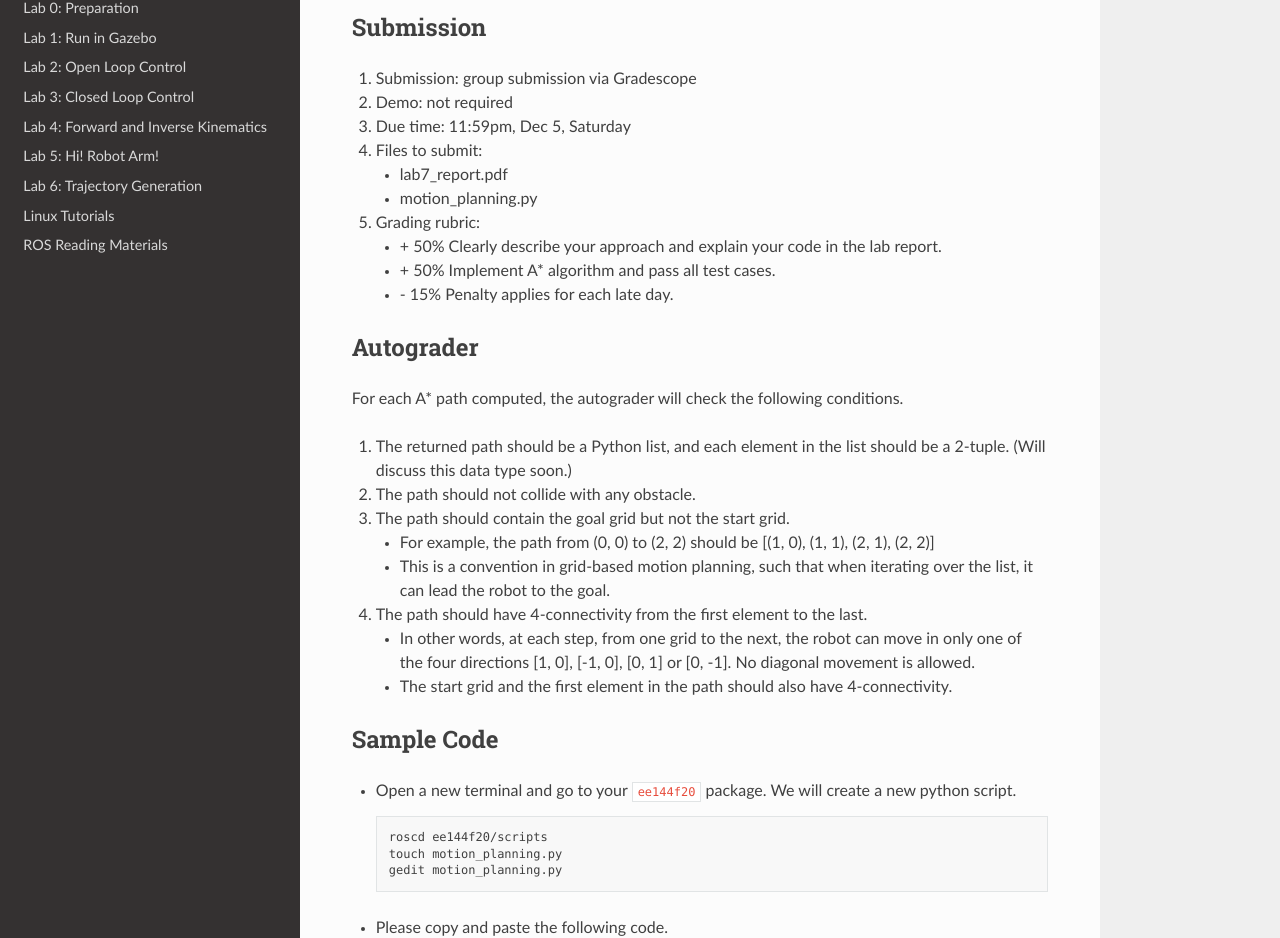
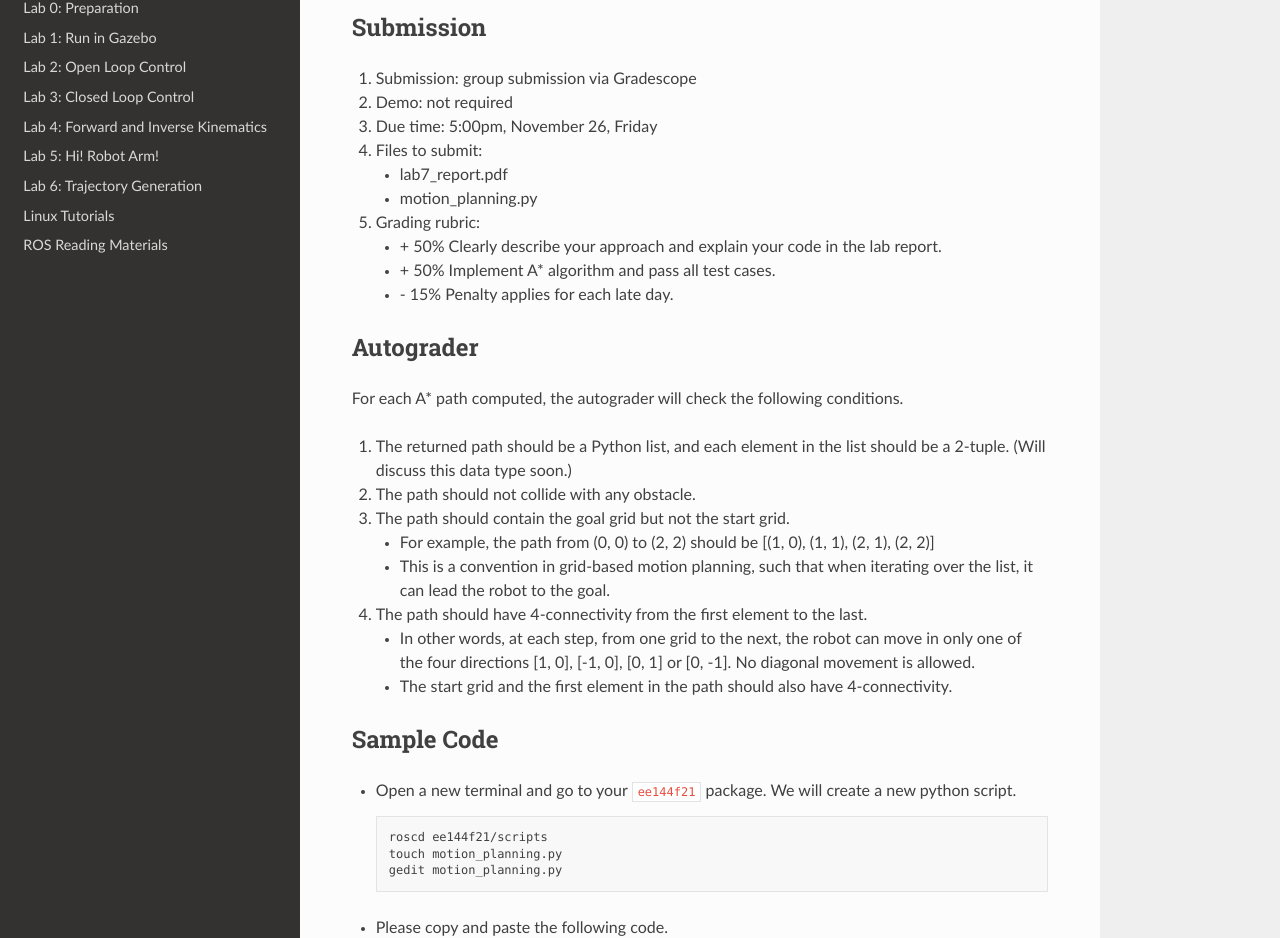
Before and after one commit to UCR-Robotics/ee144, a Sphinx documentation site: the page built from docs/lab7.rst, in a window 1280 px wide and 1400 px high, scrolled down 424 px. Shown: the part 141-1079 px from the top of the window. Built offline with Sphinx 7.4.7 and the Read the Docs theme 2.0.0, drawn with Linux system fonts in a browser that asks for light colours.

Commit message:
Update lab7.rst

```diff
--- a/docs/lab7.rst
+++ b/docs/lab7.rst
@@ -28,7 +28,7 @@ Submission
 
 #. Demo: not required
 
-#. Due time: 11:59pm, Dec 5, Saturday
+#. Due time: 5:00pm, November 26, Friday
 
 #. Files to submit:
 
@@ -69,12 +69,12 @@ For each A* path computed, the autograder will check the following conditions.
 Sample Code
 -----------
 
-- Open a new terminal and go to your ``ee144f20`` package.
+- Open a new terminal and go to your ``ee144f21`` package.
   We will create a new python script.
 
   .. code-block:: bash
 
-    roscd ee144f20/scripts
+    roscd ee144f21/scripts
     touch motion_planning.py
     gedit motion_planning.py
 
```
